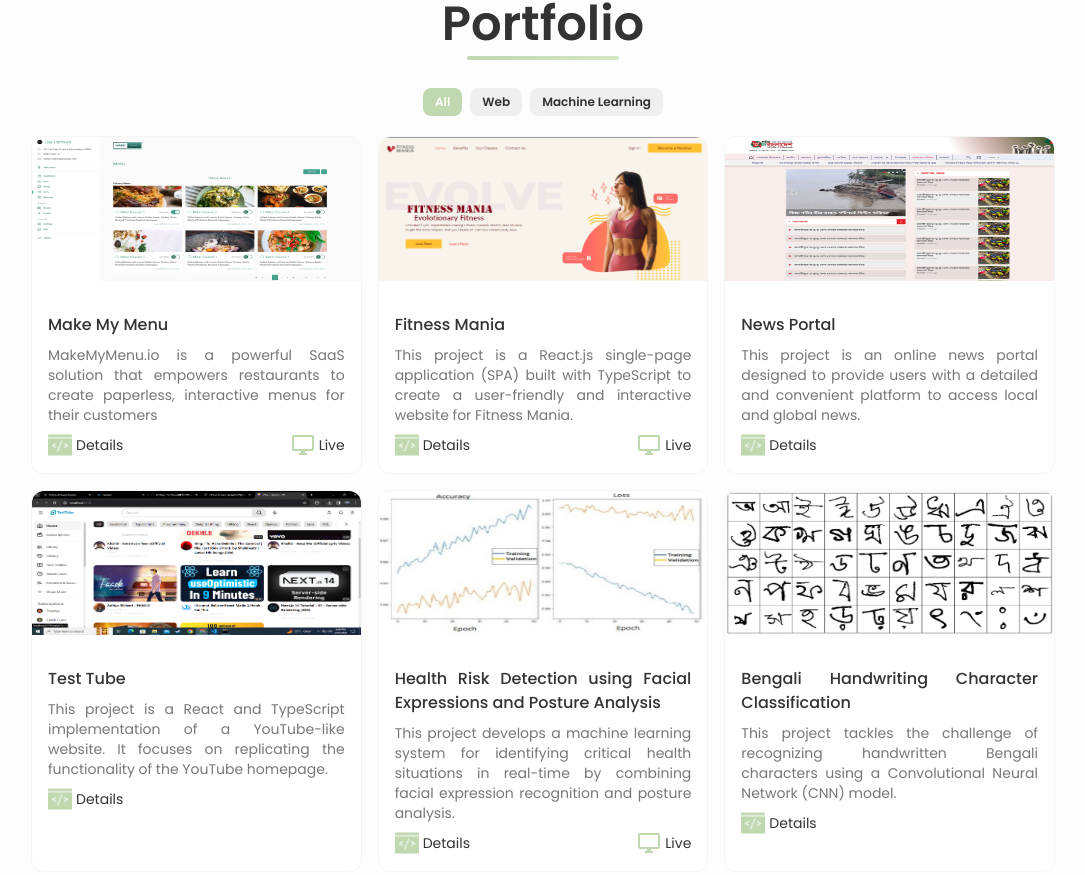
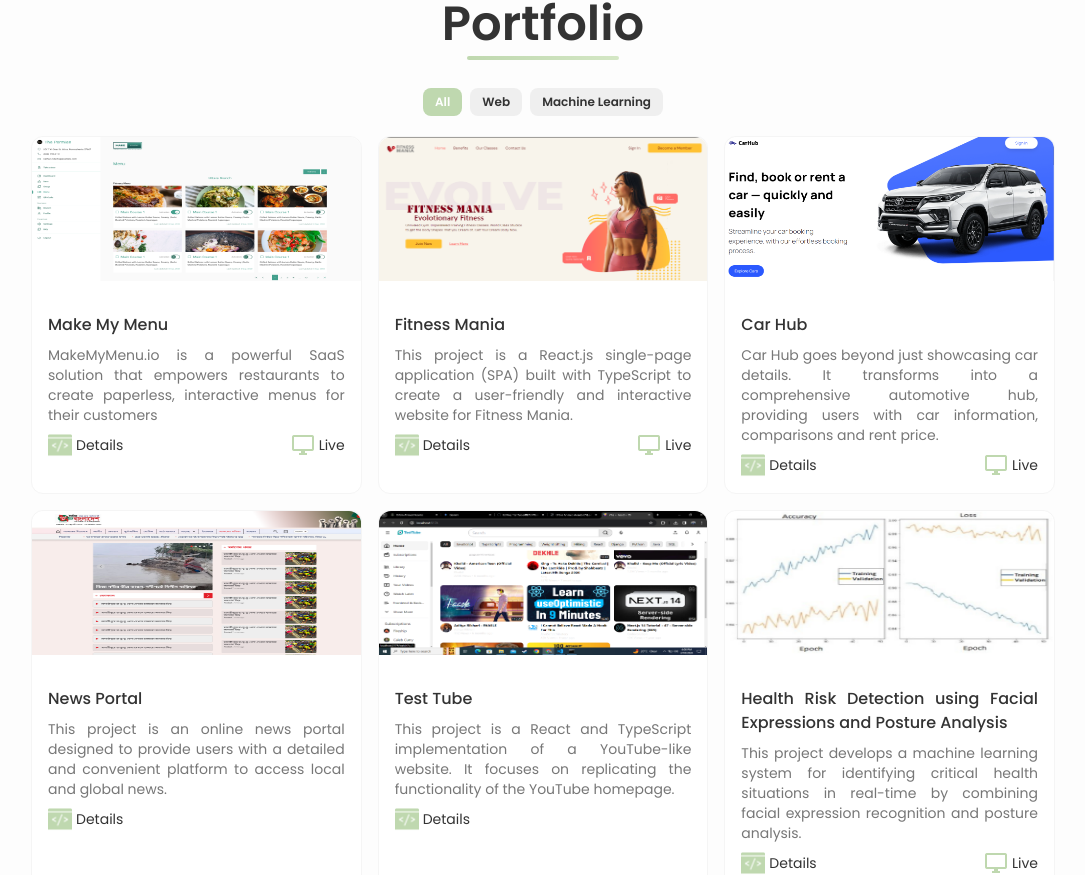
Before and after one commit to Orbin-Ahmed/Orbin-Portfolio, a React (Vite) app: page / in a window 1280 px wide. Shown: the part 2128-3003 px from the top of the page, without its empty margins (97-1182 px from the left). Built offline with nearby package versions, Linux system fonts and the light colour scheme.

Commit message:
New Project added

```diff
--- a/src/Data/data.ts
+++ b/src/Data/data.ts
@@ -6,6 +6,7 @@ import facialExpression from "@/assets/facialExpression.png";
 import bengaliChraracter from "@/assets/bengaliChraracter.png";
 import mousePCA from "@/assets/mousePCA.png";
 import heartDataFreq from "@/assets/heartDataFreq.jpg";
+import carHub from "@/assets/car-hub.png";
 
 export interface Skill {
   name: string;
@@ -73,6 +74,16 @@ export const projectData: Project[] = [
   },
   {
     id: 3,
+    title: "Car Hub",
+    category: "Web",
+    projectImg: carHub,
+    demoLink: "https://car-hub-two-roan.vercel.app/",
+    codeLink: "https://github.com/Orbin-Ahmed/car-showcase",
+    details:
+      "Car Hub goes beyond just showcasing car details. It transforms into a comprehensive automotive hub, providing users with car information, comparisons and rent price.",
+  },
+  {
+    id: 4,
     title: "News Portal",
     category: "Web",
     projectImg: newsPortal,
@@ -81,7 +92,7 @@ export const projectData: Project[] = [
       "This project is an online news portal designed to provide users with a detailed and convenient platform to access local and global news.",
   },
   {
-    id: 4,
+    id: 5,
     title: "Test Tube",
     category: "Web",
     projectImg: testTube,
@@ -90,7 +101,7 @@ export const projectData: Project[] = [
       "This project is a React and TypeScript implementation of a YouTube-like website. It focuses on replicating the functionality of the YouTube homepage.",
   },
   {
-    id: 5,
+    id: 6,
     title:
       "Health Risk Detection using Facial Expressions and Posture Analysis",
     category: "Machine Learning",
@@ -102,7 +113,7 @@ export const projectData: Project[] = [
       "This project develops a machine learning system for identifying critical health situations in real-time by combining facial expression recognition and posture analysis.",
   },
   {
-    id: 6,
+    id: 7,
     title: "Bengali Handwriting Character Classification",
     category: "Machine Learning",
     projectImg: bengaliChraracter,
@@ -111,7 +122,7 @@ export const projectData: Project[] = [
       "This project tackles the challenge of recognizing handwritten Bengali characters using a Convolutional Neural Network (CNN) model.",
   },
   {
-    id: 7,
+    id: 8,
     title: "In-depth Analysis of RNA Sequences in the context of mouse species",
     category: "Machine Learning",
     projectImg: mousePCA,
@@ -120,7 +131,7 @@ export const projectData: Project[] = [
       "This project delves into the intricate world of RNA sequencing data analysis, specifically focusing on gene expression patterns in various mouse species.",
   },
   {
-    id: 8,
+    id: 9,
     title: "SVM and Linear Regression Models for Heart Disease Prediction",
     category: "Machine Learning",
     projectImg: heartDataFreq,
```
Also changed, not shown: src/assets/car-hub.png (added).
